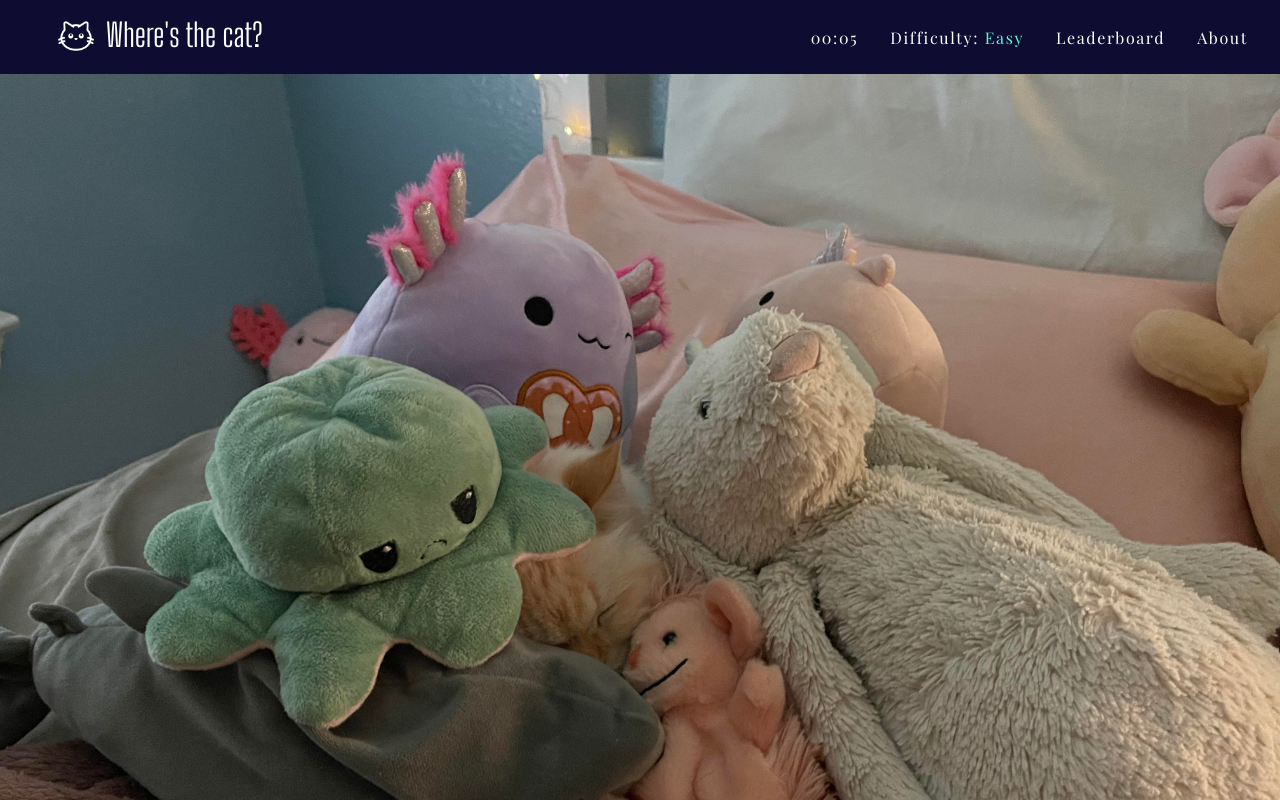
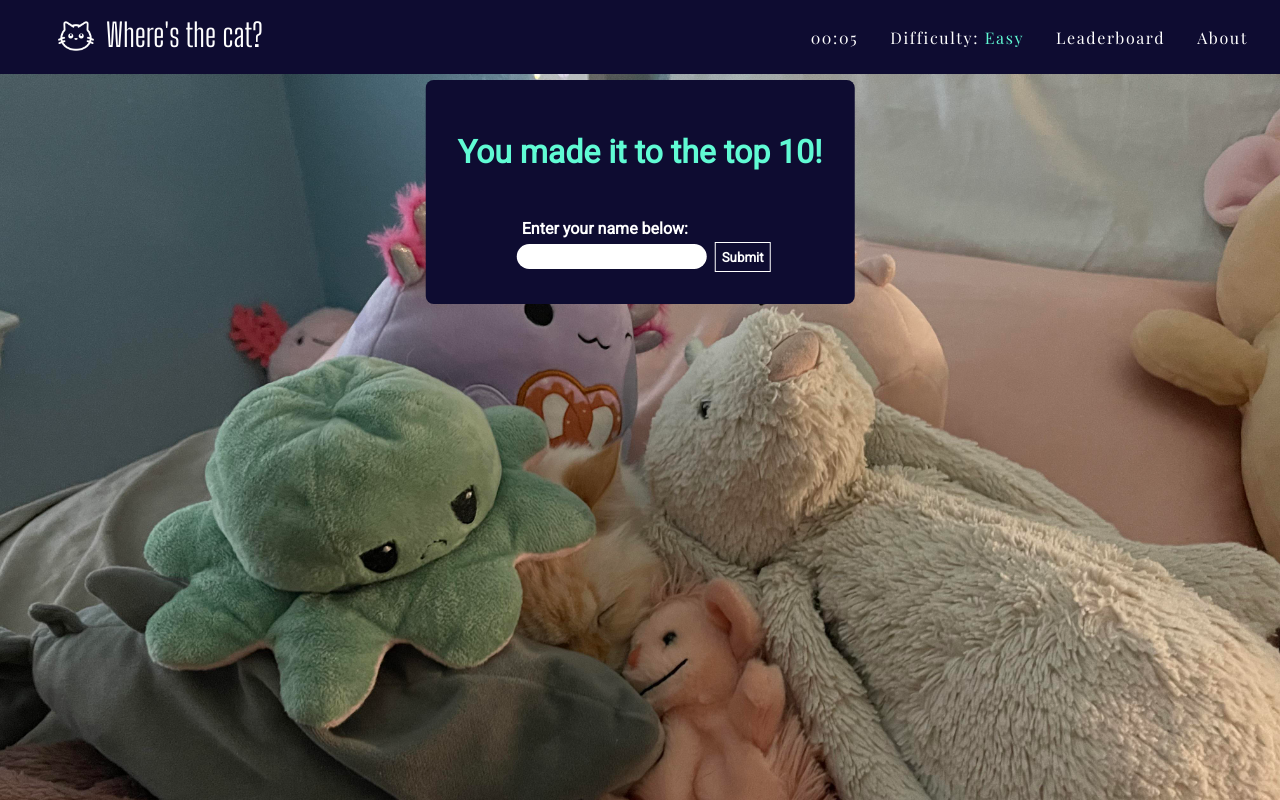
Before and after one commit to EnterOrion/photo-tagging-app, a React (Vite) app: page / in a window 1280 px wide. Shown: the top 800 px of the page. Built offline with nearby package versions, Linux system fonts and the light colour scheme; no server answers; the database is empty.

Commit message:
More form styling

```diff
--- a/src/components/LevelOne.jsx
+++ b/src/components/LevelOne.jsx
@@ -4,6 +4,7 @@ import { db, auth } from "../firebase/init";
 import { getDocs, collection } from "firebase/firestore";
 import LevelOneBackground from "../assets/images/easy-level.jpg";
 import checkInside from "./mappingHelperFunction";
+import HighScoreForm from "./highScoreForm";
 
 const LevelOne = () => {
   class Point {
@@ -17,6 +18,7 @@ const LevelOne = () => {
   const [positiveAlert, setPositiveAlert] = useState(false);
   const [fade, setFade] = useState(0);
   const [coordinates, setCoordinates] = useState([]);
+  const [totalTime, setTotalTime] = useState(0);
 
   const catPicRef = useRef();
 
@@ -26,6 +28,8 @@ const LevelOne = () => {
       setCoordinates(newData);
     });
   };
+
+  const timeOne = Date.now();
 
   useEffect(() => {
     fetchPost();
@@ -56,6 +60,8 @@ const LevelOne = () => {
 
     if (checkInside(catTarget, sides, target)) {
       setPositiveAlert(true);
+      const timeTwo = Date.now();
+      setTotalTime((timeTwo - timeOne) / 1000);
       setTimeout(() => {
         changeDifficulty("Normal");
       }, 3000);
@@ -70,6 +76,7 @@ const LevelOne = () => {
       <div className="red" fade={fade} onAnimationEnd={() => setFade(0)}>
         Try again!
       </div>
+      <HighScoreForm time={totalTime} level="levelOne" />
       <img
         ref={catPicRef}
         src={LevelOneBackground}
--- a/src/components/Navigation.jsx
+++ b/src/components/Navigation.jsx
@@ -21,7 +21,6 @@ const Navigation = () => {
   }, []);
 
   useEffect(() => {
-    console.log(time - 3);
     setTime(0);
   }, [difficulty]);
 
--- /dev/null
+++ b/src/components/highScoreForm.jsx
@@ -0,0 +1,47 @@
+import React, { useState } from "react";
+import { db, auth } from "../firebase/init";
+import { collection, addDoc, doc, setDoc } from "firebase/firestore";
+
+const HighScoreForm = ({ level, time }) => {
+  const [showForm, setShowForm] = useState(true);
+  const [formData, setFormData] = useState("");
+
+  const handleChange = (e) => {
+    setFormData(e.target.value);
+  };
+
+  const handleSubmit = async (e) => {
+    e.preventDefault();
+    try {
+      const docRef = await addDoc(collection(db, level), {
+        name: formData,
+        time: time,
+      });
+      console.log("Document written with ID: ", docRef.id);
+    } catch (e) {
+      console.error("Error adding document: ", e);
+    }
+  };
+
+  return (
+    <div>
+      {showForm && (
+        <form onSubmit={handleSubmit}>
+          <h1>You made it to the top 10!</h1>
+          <p>Enter your name below:</p>
+          <div className="input-section">
+            <input
+              type="text"
+              onChange={handleChange}
+              value={formData}
+              name="name"
+            ></input>
+            <button className="add-score">Submit</button>
+          </div>
+        </form>
+      )}
+    </div>
+  );
+};
+
+export default HighScoreForm;
--- a/src/styles/style.scss
+++ b/src/styles/style.scss
@@ -201,3 +201,58 @@ table {
     border-bottom: 1px solid white;
   }
 }
+
+.blue {
+  color: $primary-color;
+  font-size: 0px;
+}
+
+form {
+  @extend .alert;
+  background-color: $primary-color;
+  text-align: center;
+  padding: 2rem;
+
+  h1 {
+    margin-bottom: 3rem;
+    color: $secondary-color;
+  }
+  p {
+    margin-bottom: 0.25rem;
+    text-align: left;
+    margin-left: 4rem;
+    font-weight: bold;
+  }
+  input {
+    all: unset;
+    background-color: white;
+    margin-right: 0.5rem;
+    padding: 0.2rem;
+    border-radius: 1rem;
+    text-align: left;
+    color: black;
+  }
+
+  input:focus {
+    border: 1px solid black;
+  }
+
+  .input-section {
+    margin-left: 0.5rem;
+  }
+
+  button {
+    color: white;
+    font-family: $primary-font;
+    border: 1px solid white;
+    font-weight: bold;
+    background: none;
+    padding: 0.4rem;
+    cursor: pointer;
+    outline: inherit;
+  }
+
+  button:hover {
+    border: 1px solid $secondary-color;
+  }
+}
```
